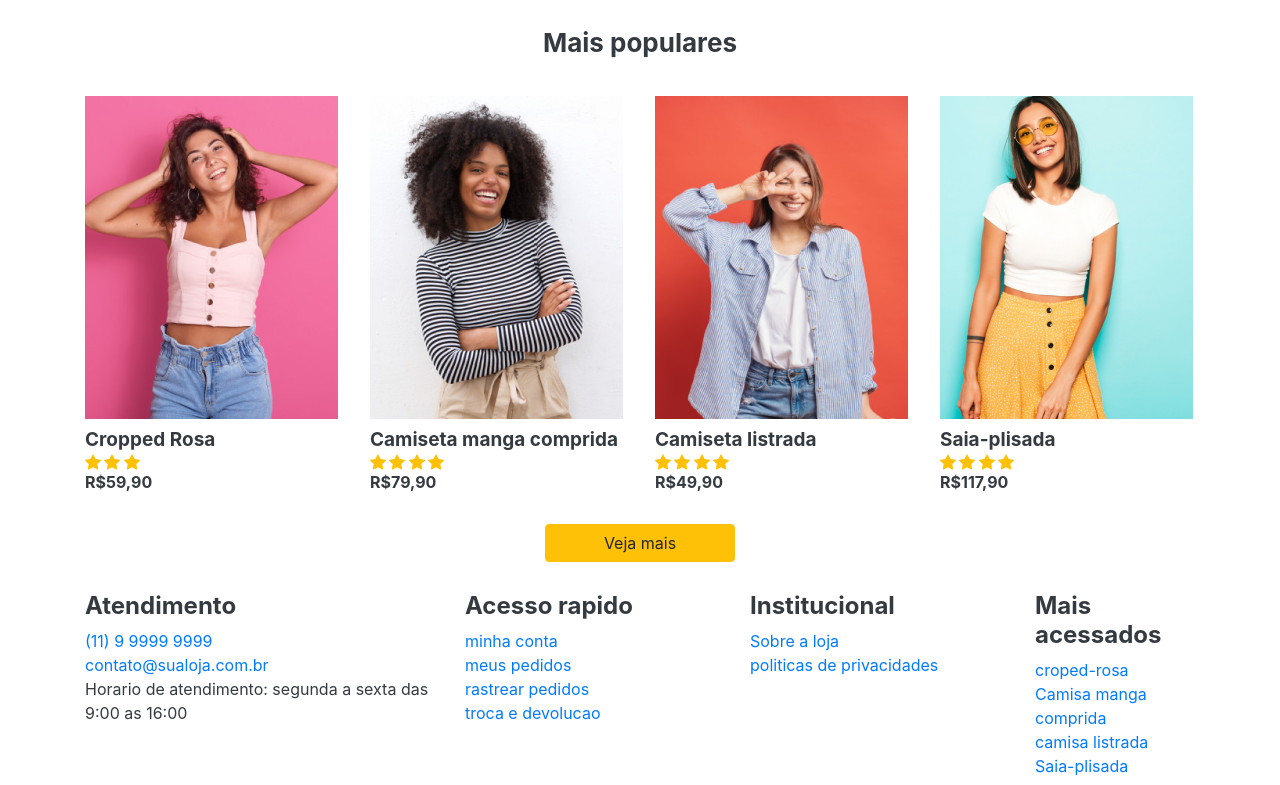
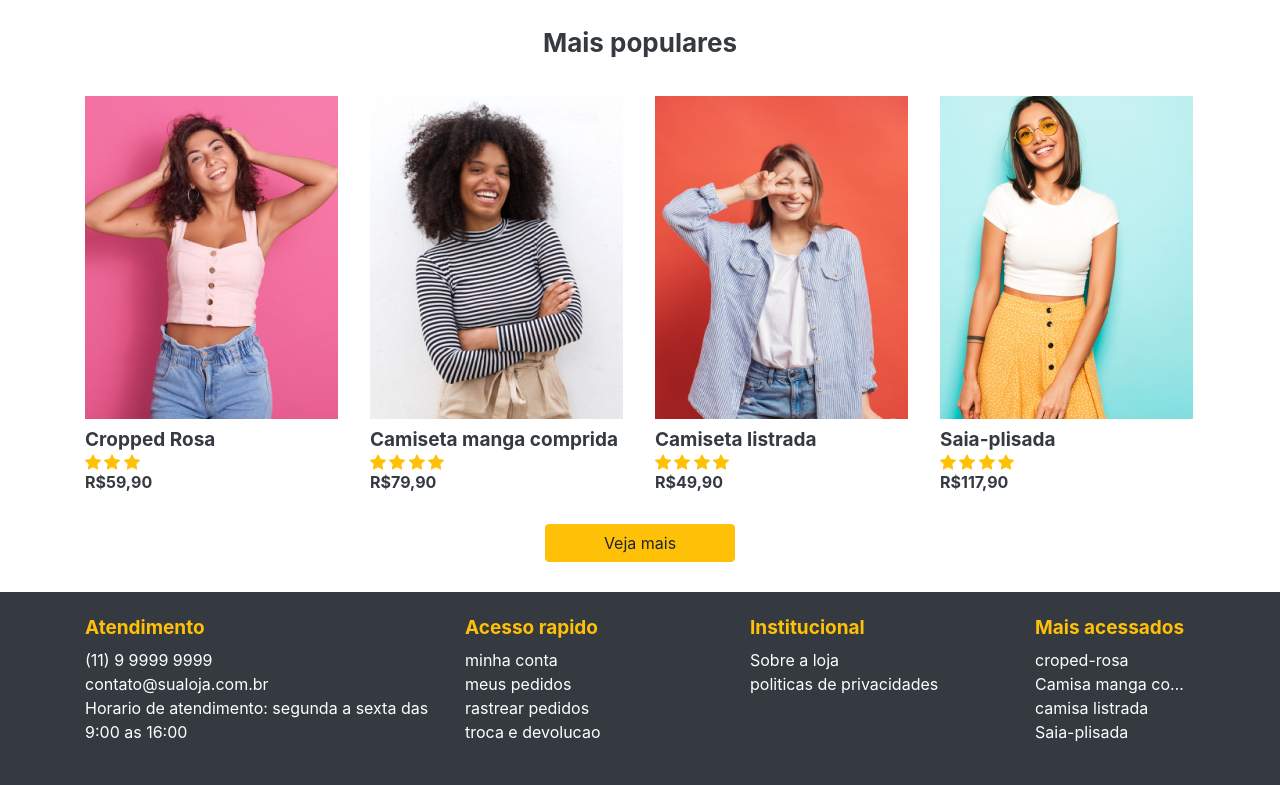
Before and after one commit to AdaltonVitor/loja-de-roupas-front, a plain HTML site: page index.html in a window 1280 px wide. Shown: the part 482-1267 px from the top of the page. Drawn offline with nearby package versions, Linux system fonts and the light colour scheme.

Commit message:
add css no footer

```diff
--- /dev/null
+++ b/assets/scss/footer.scss
@@ -0,0 +1,24 @@
+footer{
+    background: $cor-secundaria;
+    padding: 25px 0;
+    color: $branco;
+    a{
+        color: $branco;
+        &:hover{color: $branco;}
+    }
+    h4{
+        color: $cor-primaria;
+        font-size: 19px;
+    }
+
+    ul{
+        li.ellipsis{
+            width: 100%;
+            overflow: hidden;
+            text-overflow: ellipsis;
+            white-space: nowrap;
+        }
+    }
+
+
+}
--- a/assets/scss/style.scss
+++ b/assets/scss/style.scss
@@ -11,6 +11,7 @@
 @import "./nav-produtos.scss";
 @import "./banners-promocionais-estaticos.scss";
 @import "./produtos.scss";
+@import "./footer.scss";
 
 //framework
 @import "./bootstrap.scss";
--- a/index.html
+++ b/index.html
@@ -255,7 +255,7 @@
            <!--produts2-->
           <a href="#" class="produtos-container col-md-3">
 
-            <img src="assets/imagens/camiseta-manga-comprida-p.png" class="img-fluid" alt="camiseta-manga-comprida">
+            <img src="assets/imagens/camiseta-manga-comprida-p.png" class="img-fluid" alt="camiseta-manga-comprida ">
             <article class="produtos-itens">
               <h2>Camiseta manga comprida</h2>
 
@@ -434,7 +434,7 @@
               <li class="nav-iten">
                 <a href="#">croped-rosa </a>
               </li>
-              <li class="nav-iten">
+              <li class="nav-iten ellipsis">
                 <a href="#">Camisa manga comprida</a>
               </li>
               <li class="nav-iten">
```
Also changed, not shown: assets/css/style.css, 1 other file.
